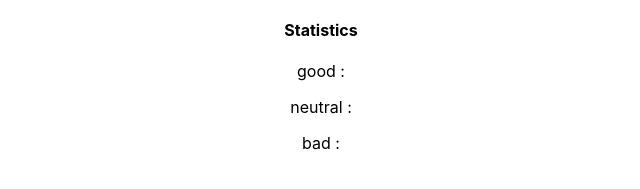
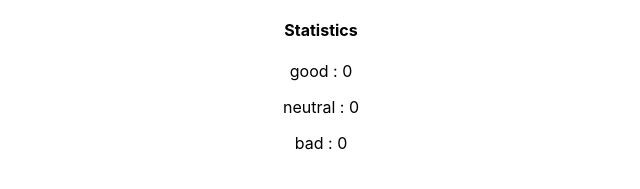
Before and after one commit to JDixon1995/Feedback-React-App, a React (Create React App) app: page / in a window 1280 px wide. Shown: the part 149-338 px from the top of the page, without its empty margins (319-959 px from the left). Built offline with nearby package versions, Linux system fonts and the light colour scheme.

Commit message:
coded functions for handling clicks, and state changes.

```diff
--- a/src/App.js
+++ b/src/App.js
@@ -1,5 +1,5 @@
 import './App.css';
-import {useState} from 'react';
+import React, {useState} from 'react';
 import Header from './Header.js'
 import Button from './Button.js';
 import Banner from './Banner.js';
@@ -12,17 +12,28 @@ const App = () => {
   const [ neutral, setNeutral ] = useState(0);
   const [ bad, setBad ] = useState(0);
 
+  const handleGoodClick = () => {
+    setGood( good + 1);
+  }
+
+  const handleNeutralClick = () => {
+    setNeutral( neutral + 1);
+  }
+
+  const handleBadClick = () => {
+    setBad( bad + 1);
+  }
 
   return (
     <div className="App">
       <Header />
-      <Button text="good" />
-      <Button text="neutral" />
-      <Button text="bad" />
+      <Button text="good" onClick={handleGoodClick} />
+      <Button text="neutral" onClick={handleNeutralClick} />
+      <Button text="bad" onClick={handleBadClick} />
       <Banner />
-      <StatNum text="good" />
-      <StatNum text="neutral" />
-      <StatNum text="bad" />
+      <StatNum text="good" counter={good} />
+      <StatNum text="neutral" counter={neutral} />
+      <StatNum text="bad" counter={bad} />
     </div>
   );
 }
--- a/src/Button.js
+++ b/src/Button.js
@@ -1,7 +1,7 @@
 const Button = ({onClick, text}) => {
     return (
         <div>
-            <button>
+            <button onClick={onClick}>
                 {text}
             </button>
         </div>
```
